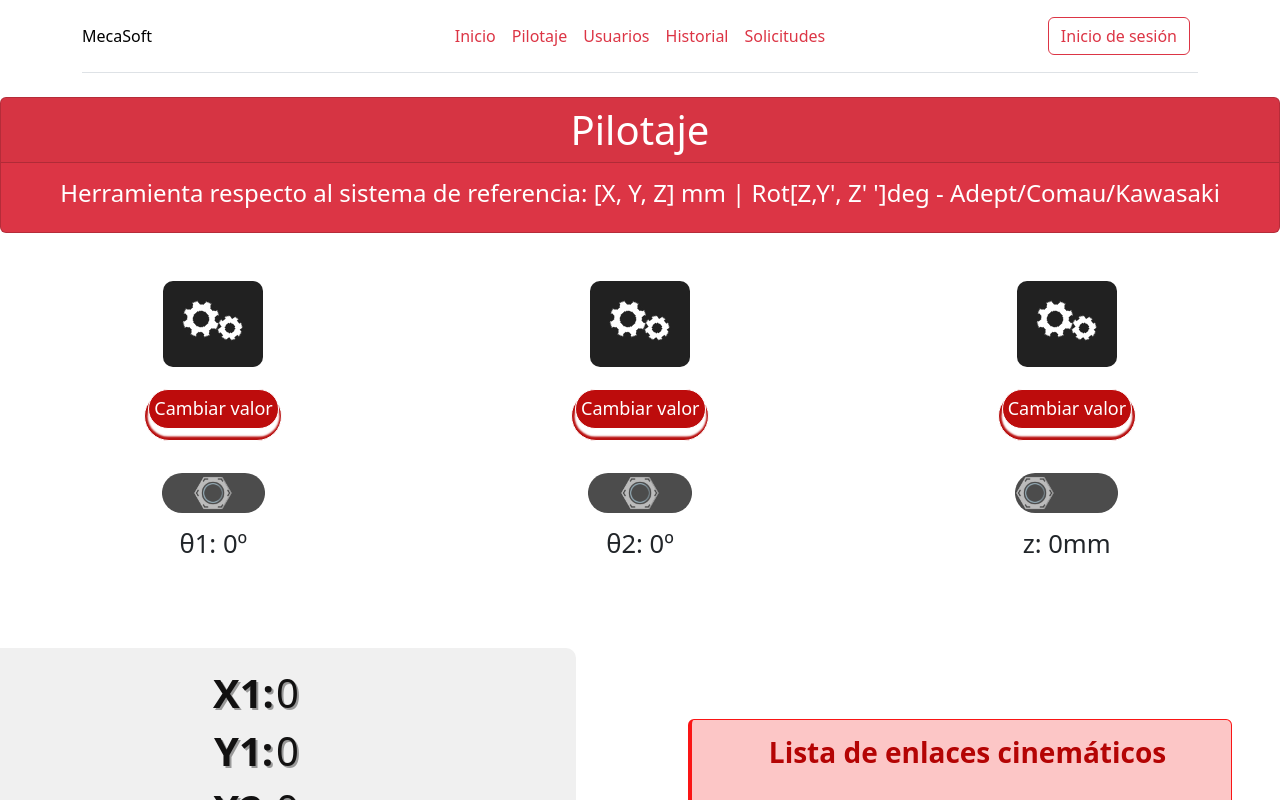
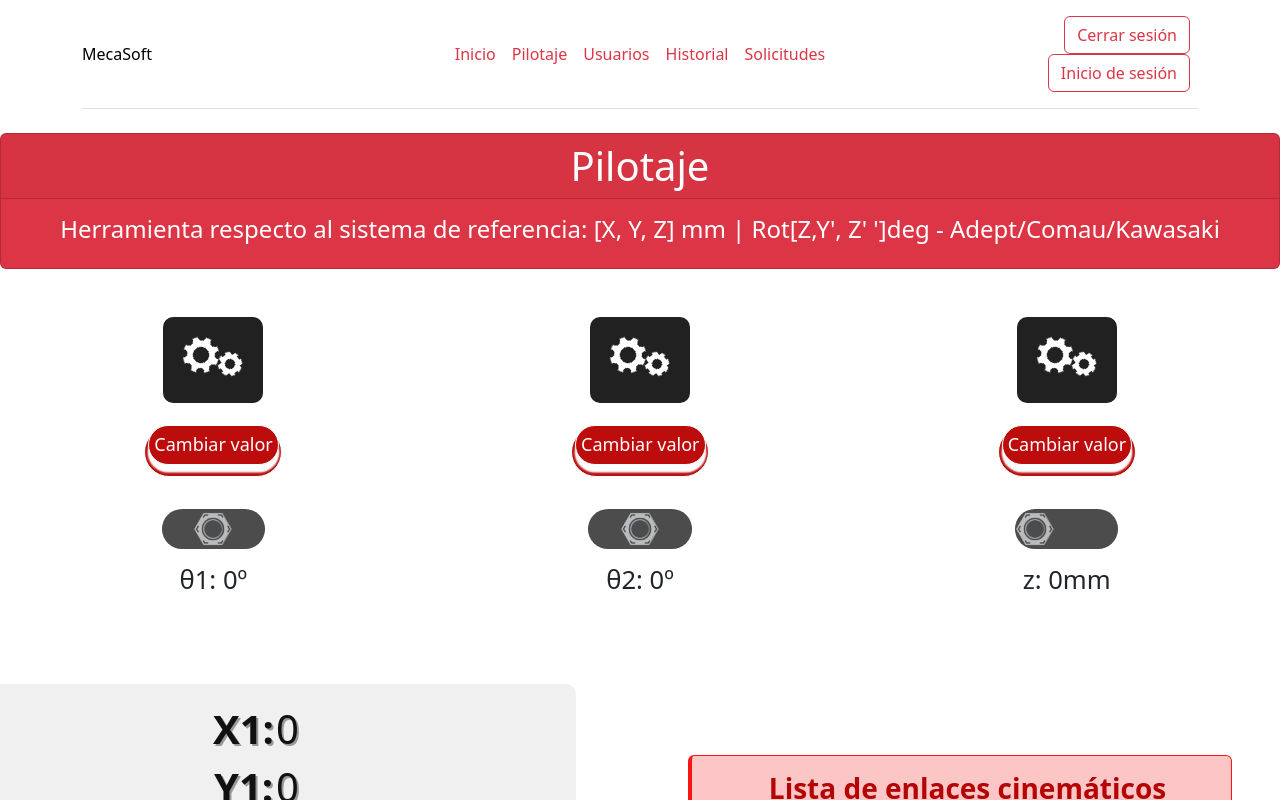
Before and after one commit to Darioantonio20/MecaSoft-Front-end, a React (Vite) app in the folder MecaSoft/: page /pilotaje in a window 1280 px wide. Shown: the top 800 px of the page. Built offline with nearby package versions, Linux system fonts and the light colour scheme.

Commit message:
[ADD] button to close session

```diff
--- a/MecaSoft/src/atoms/NavBar.jsx
+++ b/MecaSoft/src/atoms/NavBar.jsx
@@ -8,6 +8,11 @@ function NavBar() {
   };
 
   const redirectToLogin = () => {
+    navigate('/inicioDeSesion');
+  };
+
+  const handleLogout = () => {
+    localStorage.removeItem('idUser');
     navigate('/inicioDeSesion');
   };
 
@@ -45,6 +50,7 @@ function NavBar() {
         </ul>
 
         <div className="col-md-3 text-end">
+          <button onClick={handleLogout} type="button" className="btn btn-outline-danger me-2">Cerrar sesión</button>
           <button onClick={redirectToLogin} type="button" className="btn btn-outline-danger me-2">Inicio de sesión</button>
         </div>
       </header>
--- a/MecaSoft/src/pages/InicioDeSesion.jsx
+++ b/MecaSoft/src/pages/InicioDeSesion.jsx
@@ -39,7 +39,7 @@ function InicioDeSesion() {
       Swal.fire({
         icon: "success",
         title: "Datos correctos",
-        text: "Bienvenido a MecaSoft",
+        text: "Bienvenido a MecaSoft " + `${data.usuario.nombre}`,
       });
       localStorage.getItem('idUser');
       navigate("/pilotaje");
```
